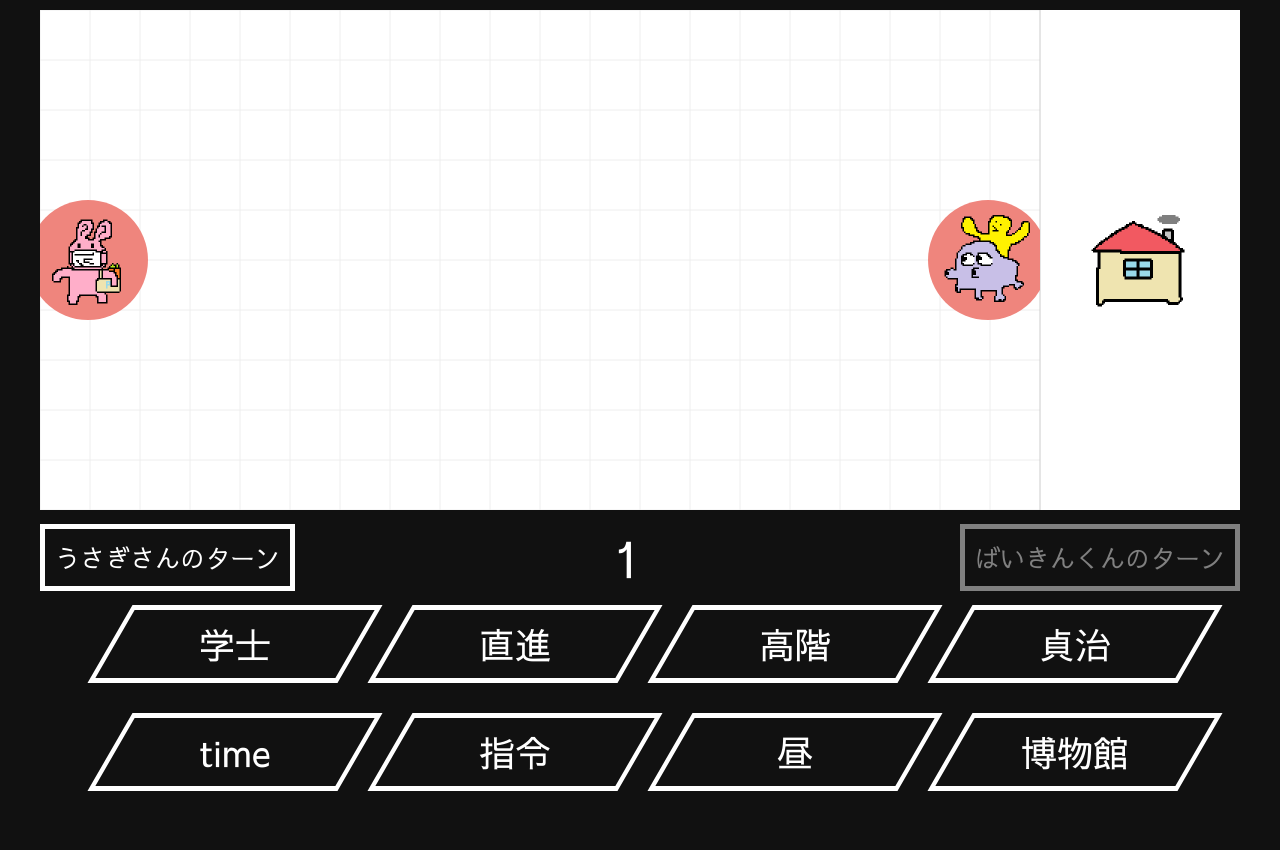
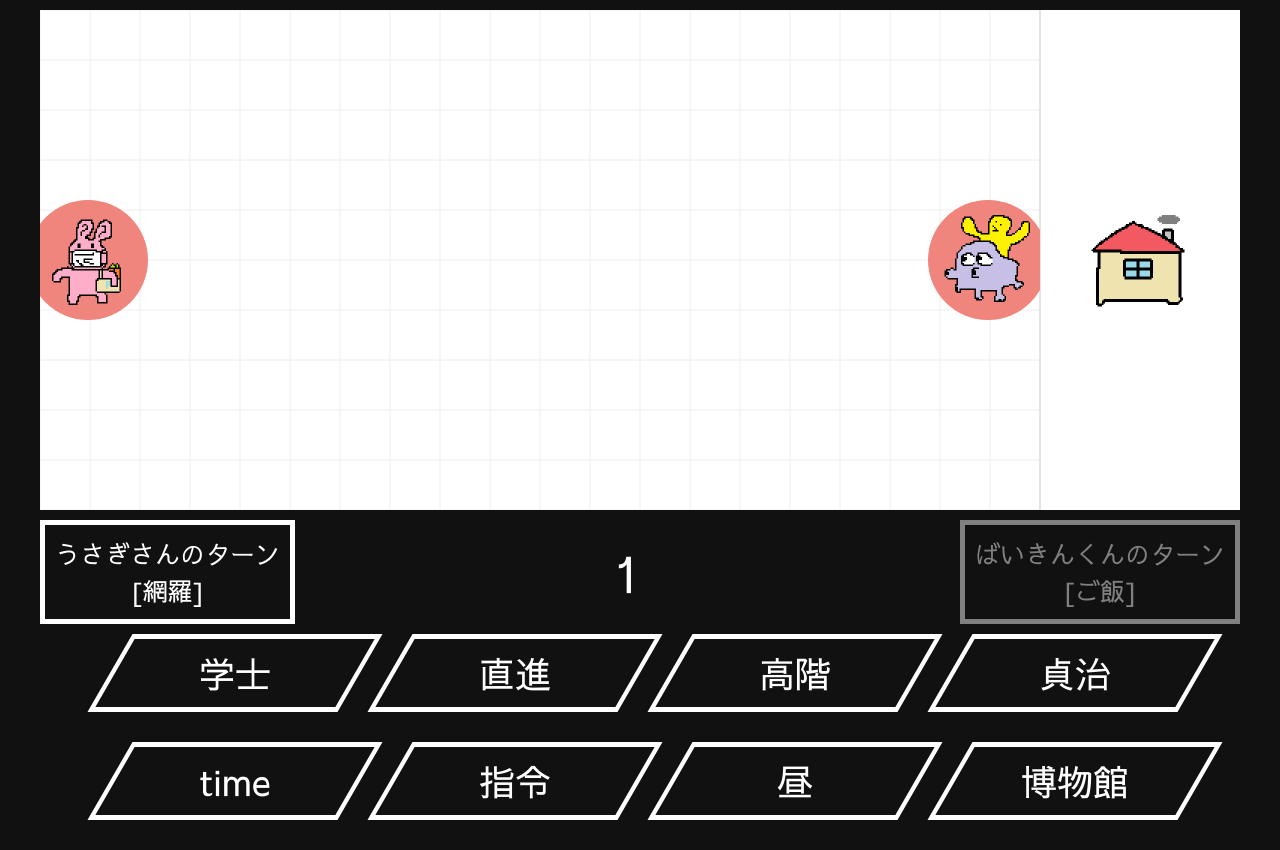
Before and after one commit to uyupun-archive/social-resistance, a Nuxt app: page /gohome in a window 1280 px wide. Before the commit the page ends 821 px from the top, so only its background shows below. Built offline with nearby package versions, Linux system fonts and the light colour scheme; no server answers.

Commit message:
Modify gohome

```diff
--- a/pages/gohome/index.vue
+++ b/pages/gohome/index.vue
@@ -3,21 +3,29 @@
     <World ref="world" class="world" />
     <div class="turn-box">
       <div
+        class="turn-which"
         :class="{
           'turn-active': pekora.active,
           'turn-inactive': !pekora.active,
         }"
       >
-        うさぎさんのターン
+        <p class="turn-which-player">うさぎさんのターン</p>
+        <p class="turn-which-word">
+          [{{ pekora.baseWord ? pekora.baseWord.word : '' }}]
+        </p>
       </div>
       <p class="turn-count">{{ turn.count }}</p>
       <div
+        class="turn-which"
         :class="{
           'turn-active': baikinKun.active,
           'turn-inactive': !baikinKun.active,
         }"
       >
-        ばいきんくんのターン
+        <p class="turn-which-player">ばいきんくんのターン</p>
+        <p class="turn-which-word">
+          [{{ baikinKun.baseWord ? baikinKun.baseWord.word : '' }}]
+        </p>
       </div>
     </div>
     <div class="word-wrapper">
@@ -171,22 +179,30 @@ export default {
     margin: 0;
   }
 
-  &-inactive {
+  &-which {
     display: inline-block;
+    padding: 10px 10px;
     font-size: 2.5rem;
     text-align: center;
-    padding: 10px 10px;
+    border: 5px solid #808080;
+
+    &-player {
+      margin: 0;
+    }
+
+    &-word {
+      margin: 0;
+    }
+  }
+
+  &-inactive {
     color: #808080;
-    border: 5px solid #808080;
+    border-color: #808080;
   }
 
   &-active {
-    display: inline-block;
-    font-size: 2.5rem;
-    text-align: center;
-    padding: 10px 10px;
     color: #ffffff;
-    border: 5px solid #ffffff;
+    border-color: #ffffff;
   }
 }
 
```
